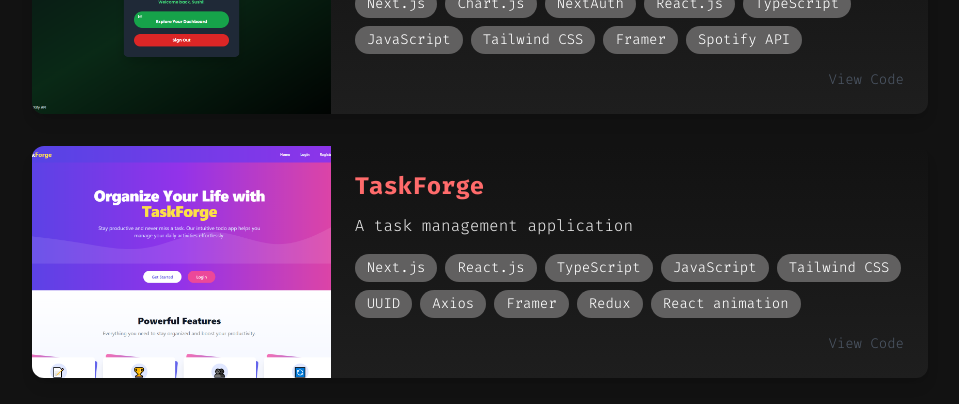
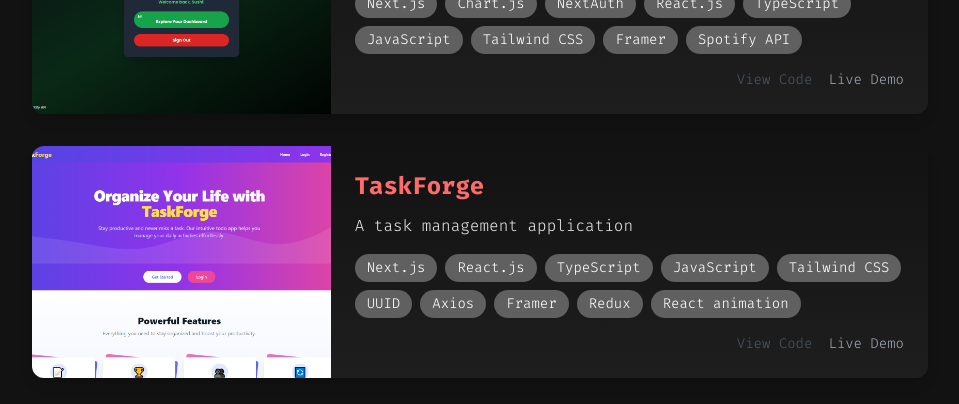
Before and after one commit to sage9705/portfolio, a Next.js app: page / in a window 1280 px wide. Shown: the part 2222-2626 px from the top of the page, without its empty margins (160-1119 px from the left). Built offline with nearby package versions, Linux system fonts and the light colour scheme.

Commit message:
add live preview link for spotiviz

```diff
--- a/package.json
+++ b/package.json
@@ -24,7 +24,7 @@
   },
   "devDependencies": {
     "@types/node": "^20",
-    "@types/react": "^18",
+    "@types/react": "18.3.3",
     "@types/react-dom": "^18",
     "eslint": "^8",
     "eslint-config-next": "14.2.4",
--- a/src/app/components/projectcard.jsx
+++ b/src/app/components/projectcard.jsx
@@ -22,9 +22,9 @@
             <Link href={gitUrl} className="text-[#E0E0E0] hover:text-[#FF6B6B] transition-colors duration-300">
               <CodeBracketIcon className="h-10 w-10" />
             </Link>
-            {/* <Link href={previewUrl} className="text-[#E0E0E0] hover:text-[#616060] transition-colors duration-300">
+            <Link href={previewUrl} className="text-[#E0E0E0] hover:text-[#616060] transition-colors duration-300">
               <EyeIcon className="h-10 w-10" />
-            </Link> */}
+            </Link>
           </div>
         </motion.div>
       </div>
@@ -46,9 +46,9 @@
           <Link href={gitUrl} className="text-sm text-gray-600 hover:text-gray-400 transition-colors duration-300">
             View Code
           </Link>
-          {/* <Link href={previewUrl} className="text-sm text-gray-400 hover:text-gray-600 transition-colors duration-300">
+          <Link href={previewUrl} className="text-sm text-gray-400 hover:text-gray-600 transition-colors duration-300">
             Live Demo
-          </Link> */}
+          </Link>
         </div>
       </div>
     </motion.div>
--- a/src/app/data/projectsData.js
+++ b/src/app/data/projectsData.js
@@ -6,7 +6,7 @@
     image: "/images/projects/spotiviz_welcome.png",
     tag: ["All", "Web"],
     gitUrl: "https://github.com/sage9705/spotiviz.git",
-    previewUrl: "/",
+    previewUrl: "https://spotiviz-theta.vercel.app/",
     technologies: ["Next.js", "Chart.js", "NextAuth", "React.js", "TypeScript", "JavaScript", "Tailwind CSS", "Framer", "Spotify API"],
   },
   {
```
Also changed, not shown: 1 other file (tests, documents, lock files or other folders).
